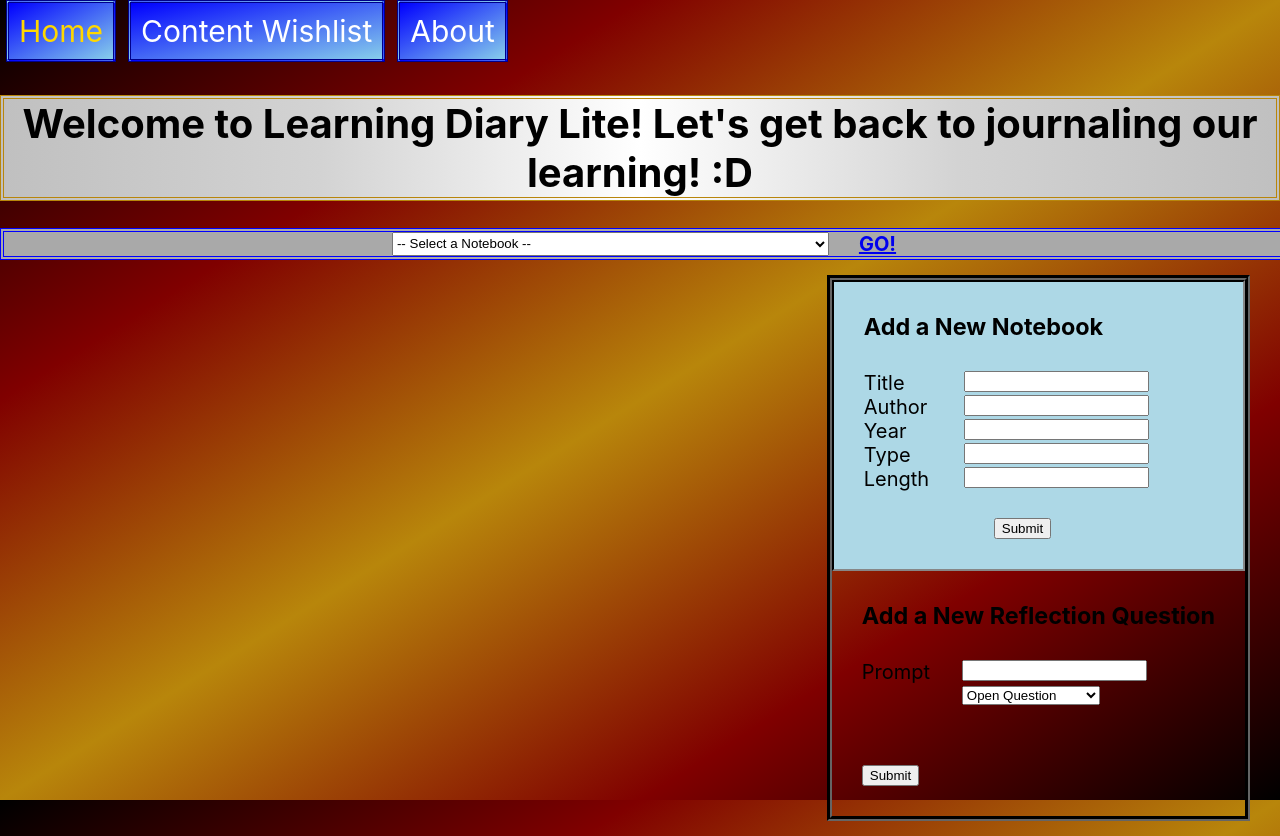
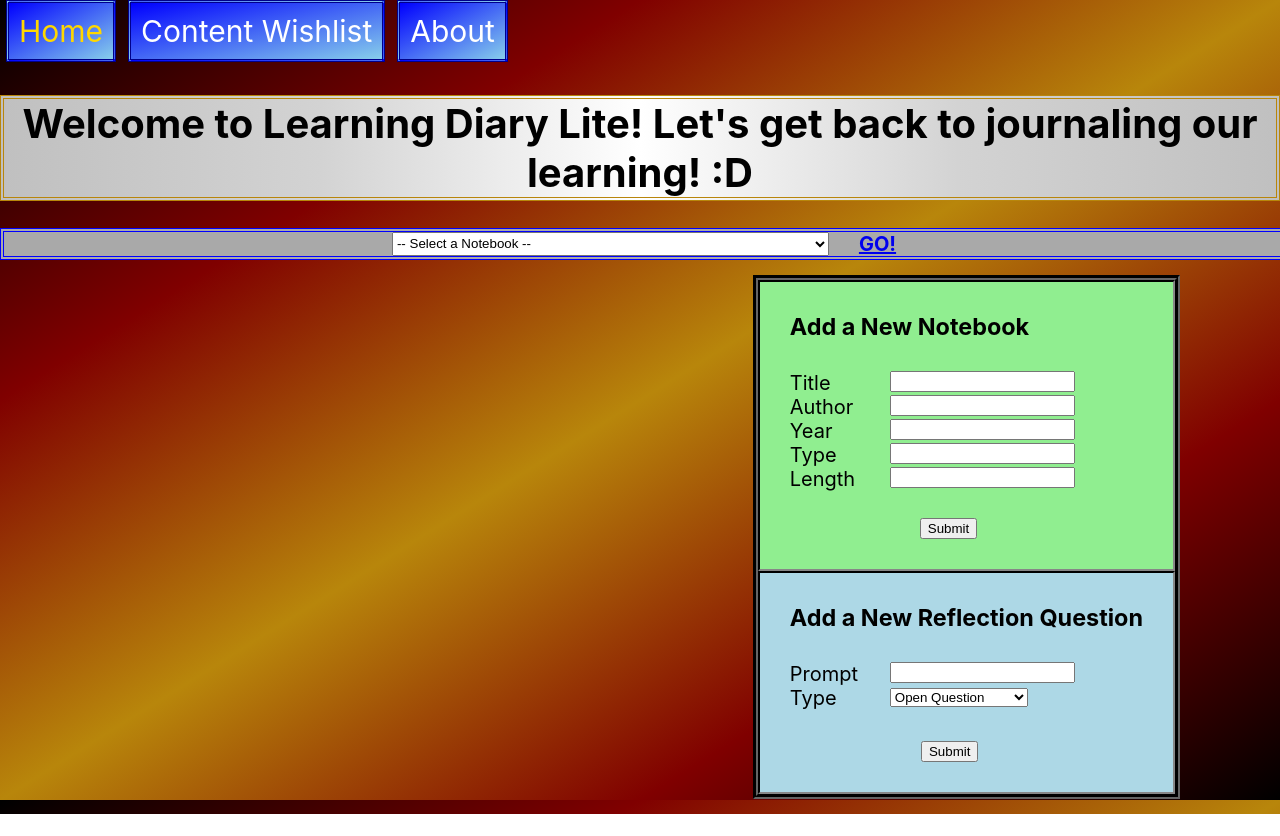
Before and after one commit to adnanian/learning-diary-lite, a React (Create React App) app: page / in a window 1280 px wide. After the commit the page ends 814 px from the top, so only its background shows below. Built offline with nearby package versions, Linux system fonts and the light colour scheme; data requests are answered from the project's data file.

Commit message:
Complete Home page

```diff
--- a/db.json
+++ b/db.json
@@ -19,6 +19,21 @@
       "prompt": "Try applying this in the real world.",
       "type": "task",
       "id": 4
+    },
+    {
+      "prompt": "What was your favorite part?",
+      "type": "open",
+      "id": 5
+    },
+    {
+      "prompt": "Talk to somebody about it.",
+      "type": "task",
+      "id": 6
+    },
+    {
+      "prompt": "Talk to somebody else about it,",
+      "type": "task",
+      "id": 7
     }
   ],
   "notebooks": [
--- a/src/components/ReflectionForm.js
+++ b/src/components/ReflectionForm.js
@@ -3,7 +3,7 @@ import { useState } from "react";
 function ReflectionForm( {onAddReflection} ) {
     const [formData, setFormData] = useState({
         prompt: "",
-        type: ""
+        type: "open"
     });
 
     function handleChange(event) {
@@ -33,7 +33,7 @@ function ReflectionForm( {onAddReflection} ) {
         <form id="reflection-form" className="post-form" onSubmit={handleSubmit}>
             <h3>Add a New Reflection Question</h3>
             <div className="form-field">
-                <label className="form-field" htmlFor="prompt">Prompt</label>
+                <label htmlFor="prompt">Prompt</label>
                 <input
                     id="prompt"
                     type="text"
@@ -42,14 +42,19 @@ function ReflectionForm( {onAddReflection} ) {
                     onChange={handleChange}
                 />
             </div>
-            <div>
-                <select value={formData.type} onChange={handleChange}>
+            <div className="formField">
+                <label htmlFor="type-drop-down">Type</label>
+                <select
+                    id="type-drop-down"
+                    name="type"
+                    value={formData.type}
+                    onChange={handleChange}>
                     <option key="open" value="open" selected>Open Question</option>
-                    <option key="yes-and-no" value="yes-or-no">Yes or No Question</option>
+                    <option key="yes-or-no" value="yes-or-no">Yes or No Question</option>
                     <option key="task" value="task">Task</option>
                 </select>
             </div>
-            <input type="submit" />
+            <input id="submit-reflection" type="submit" />
         </form>
     );
 }
--- a/src/page-stylesheets/Home.css
+++ b/src/page-stylesheets/Home.css
@@ -27,7 +27,7 @@
 
 #right-tab {
     float: right;
-    margin: 15px 30px;
+    margin: 15px 100px;
     border-width: 5px;
     border-style: groove;
     border-color: #111;
@@ -42,7 +42,7 @@ label {
     padding-right:10px;
 }
 
-input[type="text"], label {
+input[type="text"], label, .label {
     float:left;
 }
 
@@ -50,9 +50,21 @@ input[type="text"], label {
     margin: 30px 30px;
 }
 
-#notebook-form {
+#notebook-form, #reflection-form {
     border-color: #333;
     border-style: inset;
     border-width: 2px;
+}
+
+#notebook-form {
+    background-color: lightgreen;
+}
+
+#reflection-form {
     background-color: lightblue;
 }
+
+#submit-reflection {
+    margin-top: inherit;
+    margin-left: 39%;
+}
--- a/src/pages/Notebook.js
+++ b/src/pages/Notebook.js
@@ -1,4 +1,3 @@
-import { useState, useEffect } from 'react';
 import '../page-stylesheets/Notebook.css';
 import { useOutletContext, useParams } from 'react-router-dom';
 import InfoTable from '../components/InfoTable.js';
@@ -15,6 +14,10 @@ function Notebook() {
     const [reflectionQuestions, setReflectionQuestions] = useOutletContext().reflections;
     const params = useParams();
     const notebook = notebooks.find((notebook) => notebook.id === parseInt(params.id));
+
+
+    // Make warning go away.
+    console.log(setReflectionQuestions);
 
     function saveNotes(updatedNotes) {
         fetch(`http://localhost:3000/notebooks/${notebook.id}`, {
```
